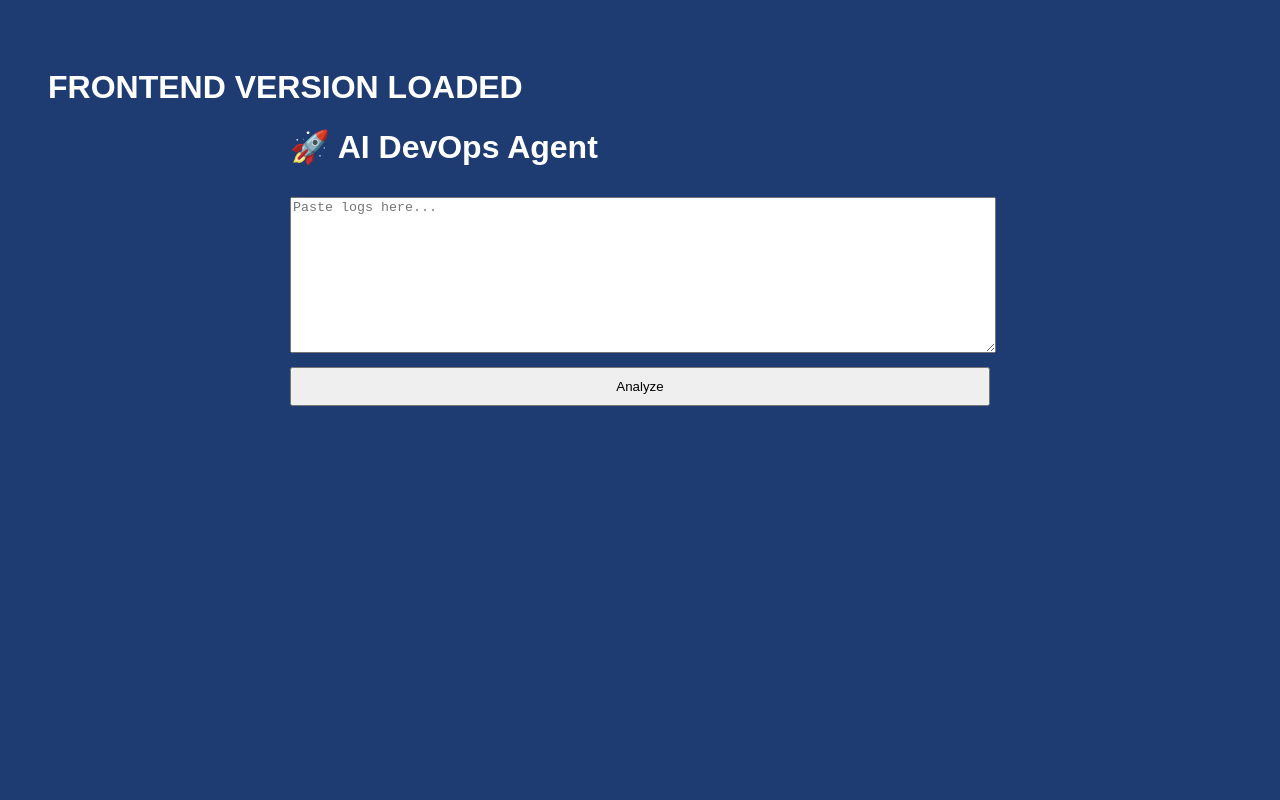
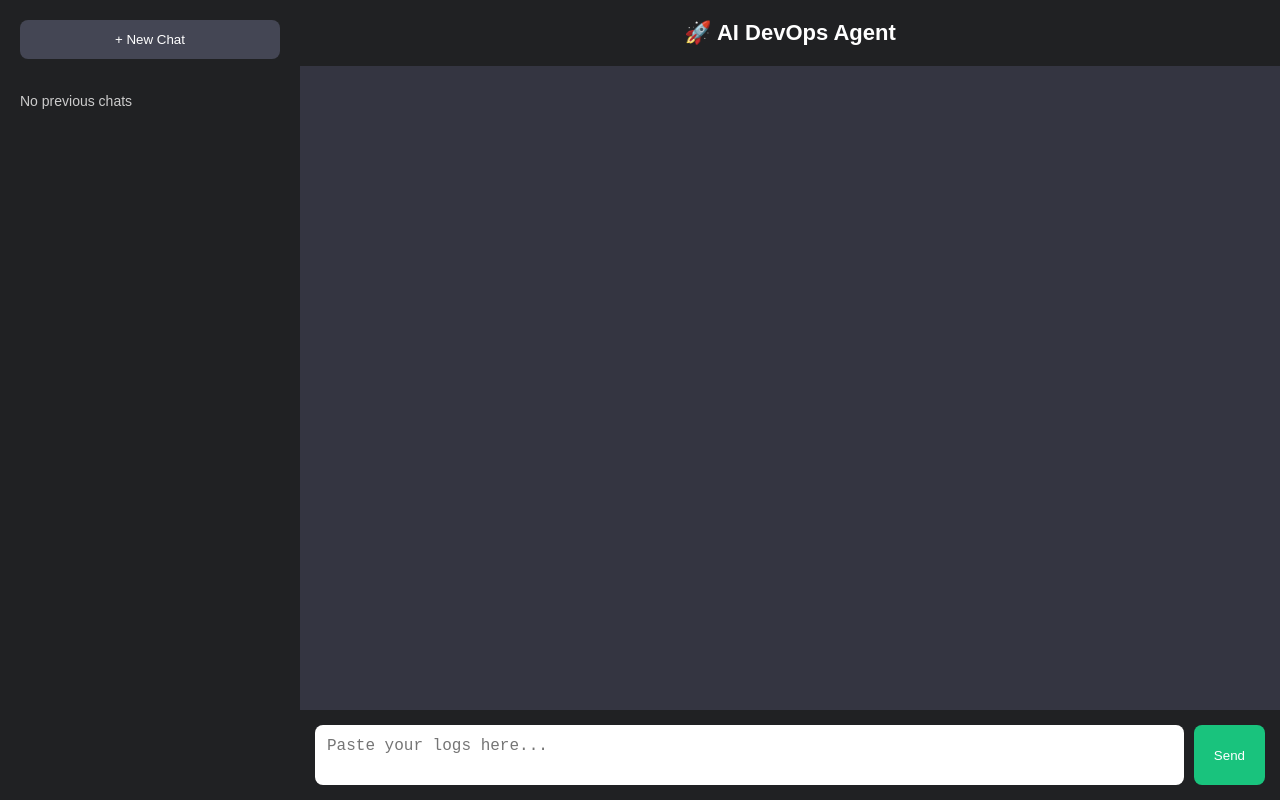
Before and after one commit to pranav-1244/AI-project, a plain HTML site: page frontend/index.html in a window 1280 px wide. Drawn offline with Linux system fonts and the light colour scheme.

Commit message:
Added history session and able to create new chat within

```diff
--- a/frontend/index.html
+++ b/frontend/index.html
@@ -2,56 +2,205 @@
 <html>
 <head>
     <title>AI DevOps Agent</title>
-    <h1>FRONTEND VERSION LOADED</h1>
     <style>
         body {
-            font-family: Arial;
-            background: #1e3c72;
+            margin: 0;
+            font-family: Arial, sans-serif;
+            background-color: #343541;
             color: white;
-            padding: 40px;
+            display: flex;
+            height: 100vh;
         }
 
-        .container {
-            max-width: 700px;
-            margin: auto;
+        .sidebar {
+            width: 260px;
+            background-color: #202123;
+            padding: 20px;
+            display: flex;
+            flex-direction: column;
+        }
+
+        .new-chat {
+            padding: 12px;
+            background-color: #444654;
+            border: none;
+            color: white;
+            border-radius: 8px;
+            cursor: pointer;
+            margin-bottom: 20px;
+        }
+
+        .chat-history {
+            flex: 1;
+            overflow-y: auto;
+            font-size: 14px;
+            color: #ccc;
+        }
+
+        .main {
+            flex: 1;
+            display: flex;
+            flex-direction: column;
+        }
+
+        .header {
+            padding: 20px;
+            text-align: center;
+            background-color: #202123;
+            font-size: 22px;
+            font-weight: bold;
+        }
+
+        .chat-container {
+            flex: 1;
+            overflow-y: auto;
+            padding: 20px;
+            display: flex;
+            flex-direction: column;
+        }
+
+        .message {
+            max-width: 75%;
+            padding: 14px;
+            margin: 10px 0;
+            border-radius: 10px;
+            line-height: 1.5;
+            white-space: pre-wrap;
+        }
+
+        .user {
+            align-self: flex-end;
+            background-color: #0b93f6;
+        }
+
+        .bot {
+            align-self: flex-start;
+            background-color: #444654;
+        }
+
+        .input-container {
+            display: flex;
+            padding: 15px;
+            background-color: #202123;
         }
 
         textarea {
-            width: 100%;
-            height: 150px;
-            margin-top: 10px;
+            flex: 1;
+            resize: none;
+            padding: 12px;
+            border-radius: 8px;
+            border: none;
+            font-size: 16px;
         }
 
-        button {
-            margin-top: 10px;
-            padding: 10px;
-            width: 100%;
+        button.send {
+            margin-left: 10px;
+            padding: 10px 20px;
+            border: none;
+            background-color: #19c37d;
+            color: white;
+            border-radius: 8px;
+            cursor: pointer;
         }
 
-        .result {
-            margin-top: 20px;
-            background: white;
-            color: black;
-            padding: 15px;
+        button.send:hover {
+            background-color: #16a46a;
         }
     </style>
 </head>
 <body>
 
-<div class="container">
-    <h1>🚀 AI DevOps Agent</h1>
+<div class="sidebar">
+    <button class="new-chat" onclick="newChat()">+ New Chat</button>
+    <div class="chat-history" id="chatHistory">
+        <p>No previous chats</p>
+    </div>
+</div>
 
-    <textarea id="logInput" placeholder="Paste logs here..."></textarea>
-    <button onclick="analyzeLogs()">Analyze</button>
+<div class="main">
+    <div class="header">🚀 AI DevOps Agent</div>
 
-    <div id="result" class="result" style="display:none;"></div>
+    <div class="chat-container" id="chatContainer"></div>
+
+    <div class="input-container">
+        <textarea id="logInput" rows="2" placeholder="Paste your logs here..."></textarea>
+        <button class="send" onclick="analyzeLogs()">Send</button>
+    </div>
 </div>
 
 <script>
+let conversationCount = 1;
+
+let chats = [];
+let currentChat = [];
+let chatCount = 1;
+
+function newChat() {
+    const chatContainer = document.getElementById("chatContainer");
+    const history = document.getElementById("chatHistory");
+
+    // Save current chat before clearing
+    if (currentChat.length > 0) {
+        chats.push([...currentChat]);
+
+        const historyItem = document.createElement("p");
+        historyItem.innerText = "Chat " + chatCount;
+        historyItem.style.cursor = "pointer";
+
+        const chatIndex = chats.length - 1;
+
+        historyItem.onclick = function() {
+            loadChat(chatIndex);
+        };
+
+        history.appendChild(historyItem);
+
+        chatCount++;
+    }
+
+    currentChat = [];
+    chatContainer.innerHTML = "";
+}
+function loadChat(index) {
+    const chatContainer = document.getElementById("chatContainer");
+    chatContainer.innerHTML = "";
+
+    chats[index].forEach(msg => {
+        const messageDiv = document.createElement("div");
+        messageDiv.className = "message " + msg.role;
+        messageDiv.innerText = msg.text;
+        chatContainer.appendChild(messageDiv);
+    });
+}
+
 async function analyzeLogs() {
-    const logInput = document.getElementById("logInput").value;
+    const inputField = document.getElementById("logInput");
+    const logInput = inputField.value.trim();
 
-    const response = await fetch("http://127.0.0.1:8000/analyze", {
+    if (!logInput) return;
+
+    const chatContainer = document.getElementById("chatContainer");
+
+    // User message
+    const userMessage = document.createElement("div");
+    userMessage.className = "message user";
+    userMessage.innerText = logInput;
+    chatContainer.appendChild(userMessage);
+
+    currentChat.push({ role: "user", text: logInput });
+
+    inputField.value = "";
+
+    // Bot placeholder
+    const botMessage = document.createElement("div");
+    botMessage.className = "message bot";
+    botMessage.innerText = "⏳ Analyzing...";
+    chatContainer.appendChild(botMessage);
+
+    chatContainer.scrollTop = chatContainer.scrollHeight;
+
+    try {
+        const response = await fetch("/analyze", {
             method: "POST",
             headers: {
                 "Content-Type": "application/json"
@@ -59,11 +208,22 @@ async function analyzeLogs() {
             body: JSON.stringify({ log_input: logInput })
         });
 
+        if (!response.ok) {
+            throw new Error("API request failed");
+        }
+
         const data = await response.json();
 
-    const resultDiv = document.getElementById("result");
-    resultDiv.style.display = "block";
-    resultDiv.innerText = data.result;
+        botMessage.innerText = data.result || "No response received.";
+
+        currentChat.push({ role: "bot", text: botMessage.innerText });
+
+    } catch (error) {
+        botMessage.innerText = "❌ Error: Could not analyze logs.";
+        console.error(error);
+    }
+
+    chatContainer.scrollTop = chatContainer.scrollHeight;
 }
 </script>
 
```
Also changed, not shown: 1 other file. Lines whose indentation alone changed are shown as unchanged.
